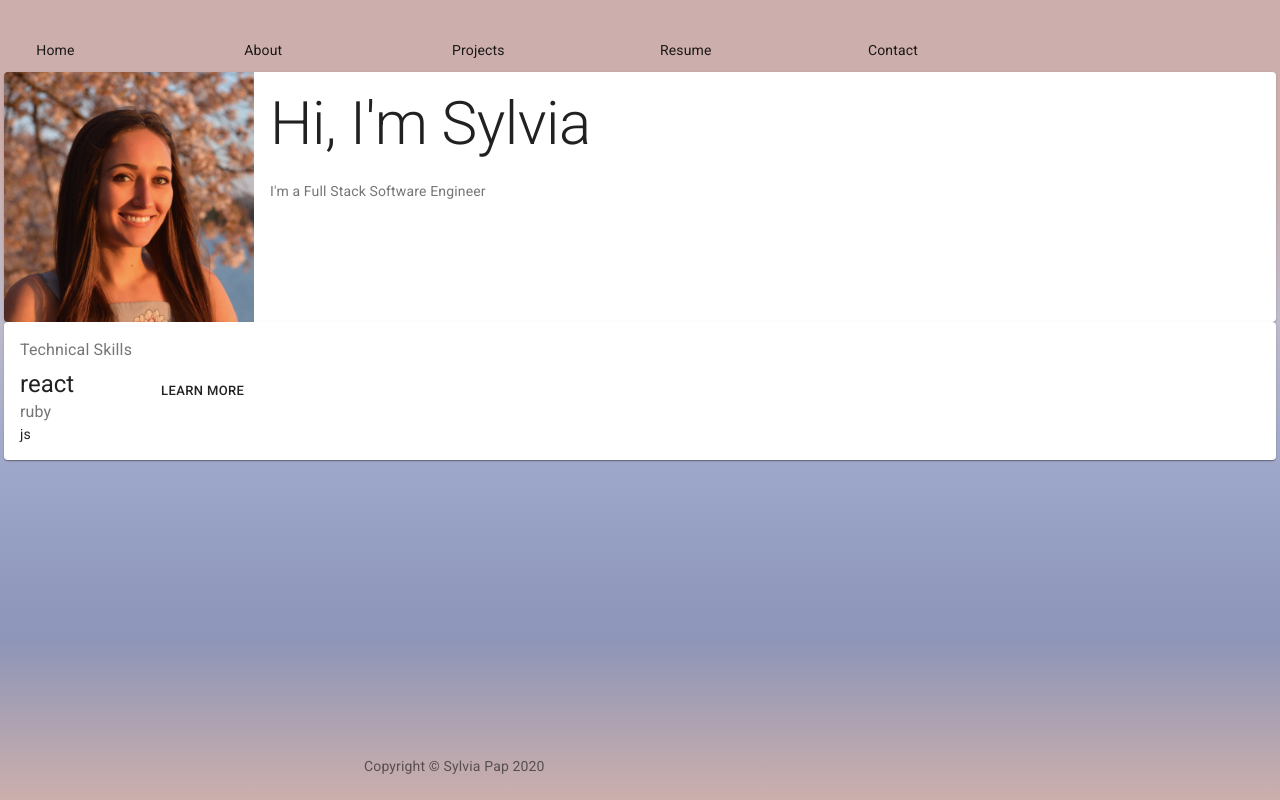
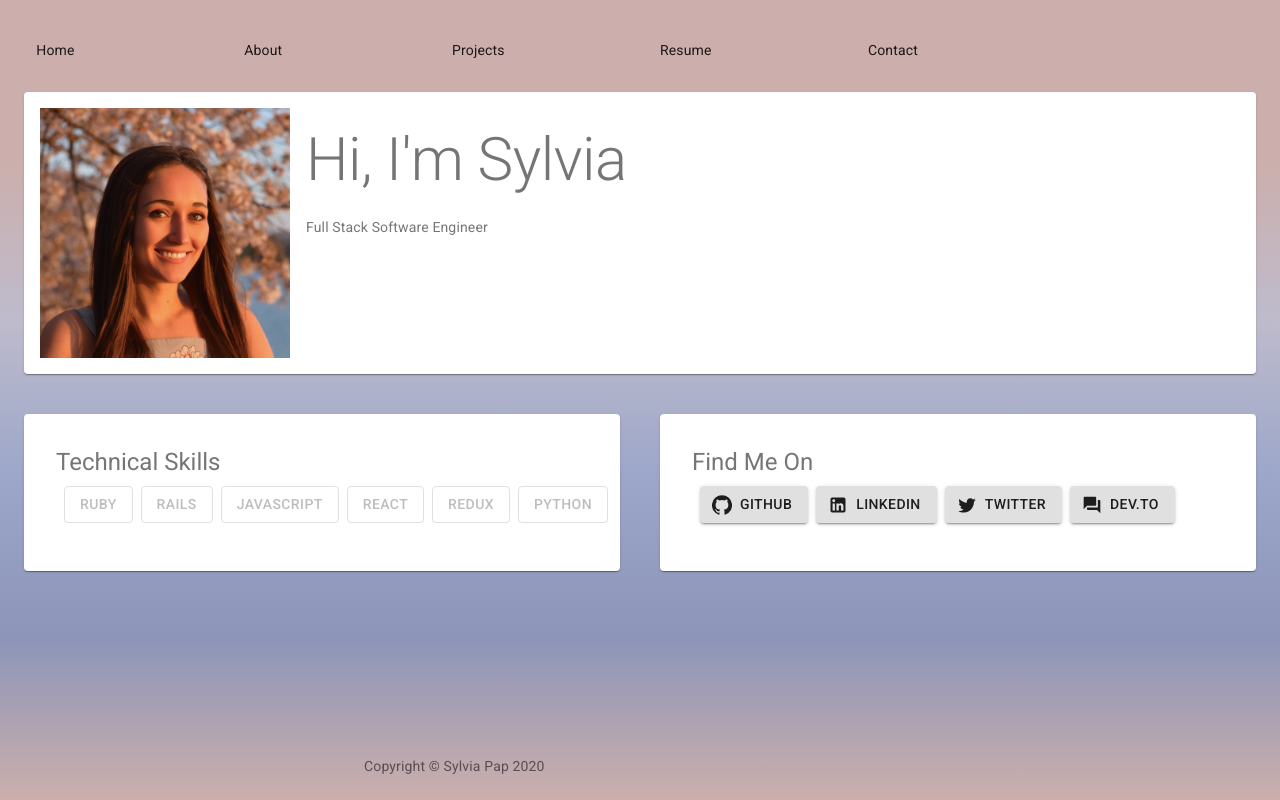
Before and after one commit to sylviapap/personal-site-react, a React (Create React App) app: page / in a window 1280 px wide. Built offline with nearby package versions, Linux system fonts and the light colour scheme.

Commit message:
add buttons

```diff
--- a/src/pages/Home.js
+++ b/src/pages/Home.js
@@ -9,17 +9,28 @@ import Button from '@material-ui/core/Button';
 import Typography from '@material-ui/core/Typography';
 import Grid from '@material-ui/core/Grid';
 import CardActions from '@material-ui/core/CardActions';
+import MailIcon from '@material-ui/icons/Mail';
+import LinkedInIcon from '@material-ui/icons/LinkedIn';
+import GitHubIcon from '@material-ui/icons/GitHub';
+import ForumIcon from '@material-ui/icons/Forum';
+import TwitterIcon from '@material-ui/icons/Twitter';
+import IconButton from '@material-ui/core/IconButton';
 
-const useStyles = makeStyles({
+const useStyles = makeStyles((theme) => ({
   root: {
-    display: 'flex',
-    width: "100%"
+    flexGrow: 1
+  },
+  paper: {
+    padding: theme.spacing(2),
+    color: theme.palette.text.secondary,
+    display: "flex",
+    height: "100%"
   },
   media: {
     height: 250,
     width: 250
-  },
-});
+  }
+}));
 
 export default function Home() {
   const name = data.firstname;
@@ -29,8 +40,9 @@ export default function Home() {
   const classes = useStyles();
 
   return (
-    <Grid container spacing={5}>
-      <Card className={classes.root}>
+    <Grid container spacing={5} className={classes.root}>
+      <Grid item xs={12}>
+      <Card className={classes.paper}>
         <CardMedia
           className={classes.media}
           image={profilepic}
@@ -41,30 +53,74 @@ export default function Home() {
             Hi, I'm {name}
           </Typography>
           <Typography variant="body2" color="textSecondary" component="p">
-            I'm a {description}
+            {description}
           </Typography>
         </CardContent>
       </Card>
+      </Grid>
 
-      <Card className={classes.root}>
+      <Grid item xs={6}>
+        <Card className={classes.paper}>
           <CardContent>
-          <Typography className={classes.title} color="textSecondary" gutterBottom>
+            <Typography variant="h5" component="h2">
               Technical Skills
             </Typography>
+            <CardActions>
+            <Button variant="outlined" disabled>Ruby</Button>
+            <Button variant="outlined" disabled>Rails</Button>
+            <Button variant="outlined" disabled>JavaScript</Button>
+            <Button variant="outlined" disabled>React</Button>
+            <Button variant="outlined" disabled>Redux</Button>
+            <Button variant="outlined" disabled>Python</Button>
+            </CardActions>
+          </CardContent>
+        </Card>
+      </Grid>
+
+      <Grid item xs={6}>
+        <Card className={classes.paper}>
+          <CardContent>
             <Typography variant="h5" component="h2">
-            react
+              Find Me On
             </Typography>
-          <Typography className={classes.pos} color="textSecondary">
-            ruby
-          </Typography>
-          <Typography variant="body2" component="p">
-            js
-          </Typography>
+            <CardActions>
+              <Button
+                variant="contained"
+                className={classes.button}
+                startIcon={<GitHubIcon />}
+                href={data.github}
+              >
+                GitHub
+              </Button>
+              <Button
+                variant="contained"
+                className={classes.button}
+                startIcon={<LinkedInIcon />}
+                href={data.linkedin}
+              >
+                Linkedin
+              </Button>
+              <Button
+                variant="contained"
+                className={classes.button}
+                startIcon={<TwitterIcon />}
+                href={data.twitter}
+              >
+                Twitter
+              </Button>
+              <Button
+                variant="contained"
+                className={classes.button}
+                startIcon={<ForumIcon />}
+                href={data.blog}
+              >
+                Dev.To
+              </Button>
+            </CardActions>
           </CardContent>
-        <CardActions>
-          <Button size="small">Learn More</Button>
-        </CardActions>
         </Card>
+      </Grid>
+
     </Grid>
   );
 }
--- a/src/services/data.js
+++ b/src/services/data.js
@@ -12,7 +12,11 @@ export const data = {
     state: "CA"
   },
   website: "http://www.sylviapap.com",
-  "social": [
+  github: "http://github.com/sylviapap",
+  linkedin: "https://www.linkedin.com/in/sylvia-pap",
+  blog: "https://dev.to/sylviapap",
+  twitter: "https://twitter.com/sylviapapdev",
+  social: [
     {
       "name":"twitter",
       "url":"http://twitter.com",
```
Lines whose indentation alone changed are shown as unchanged.
